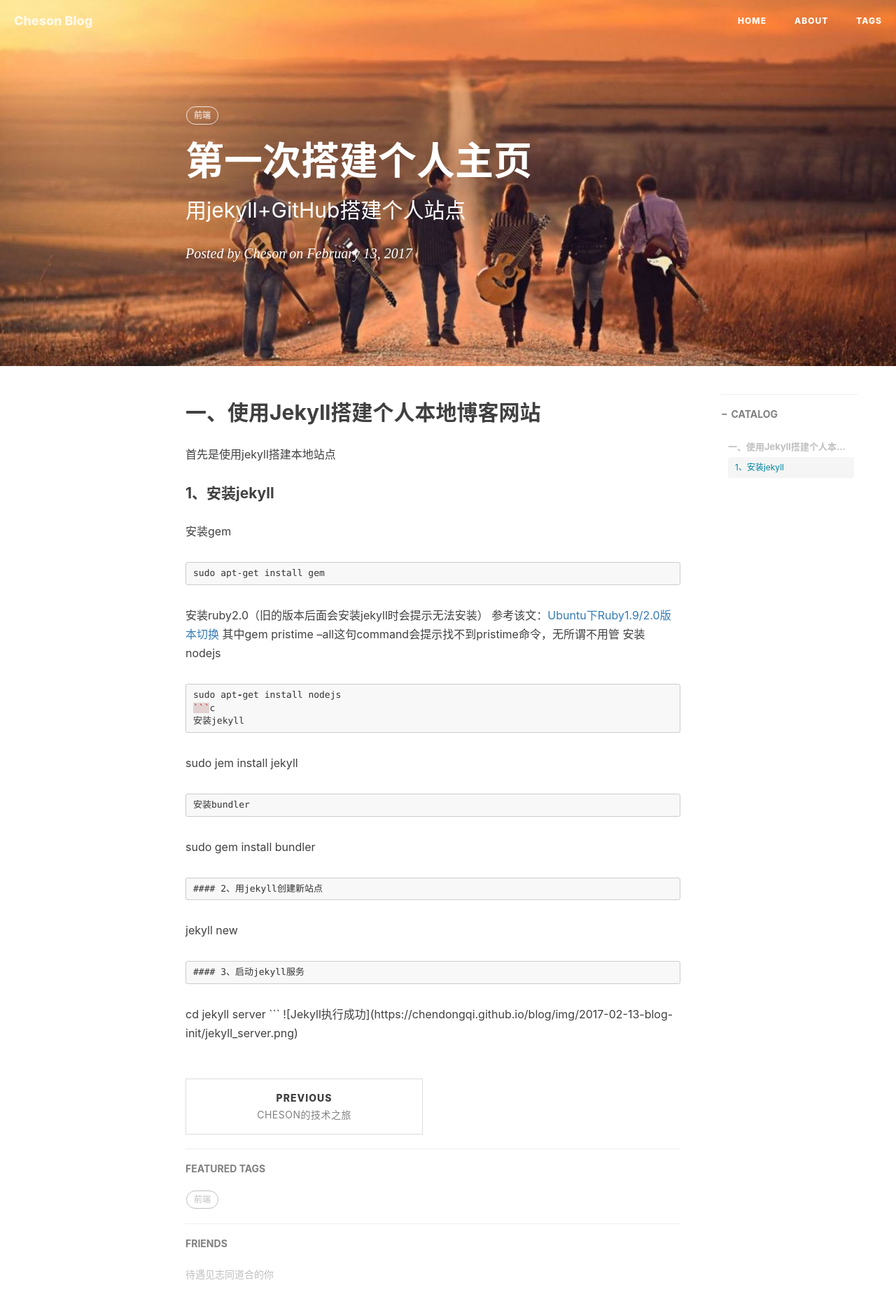
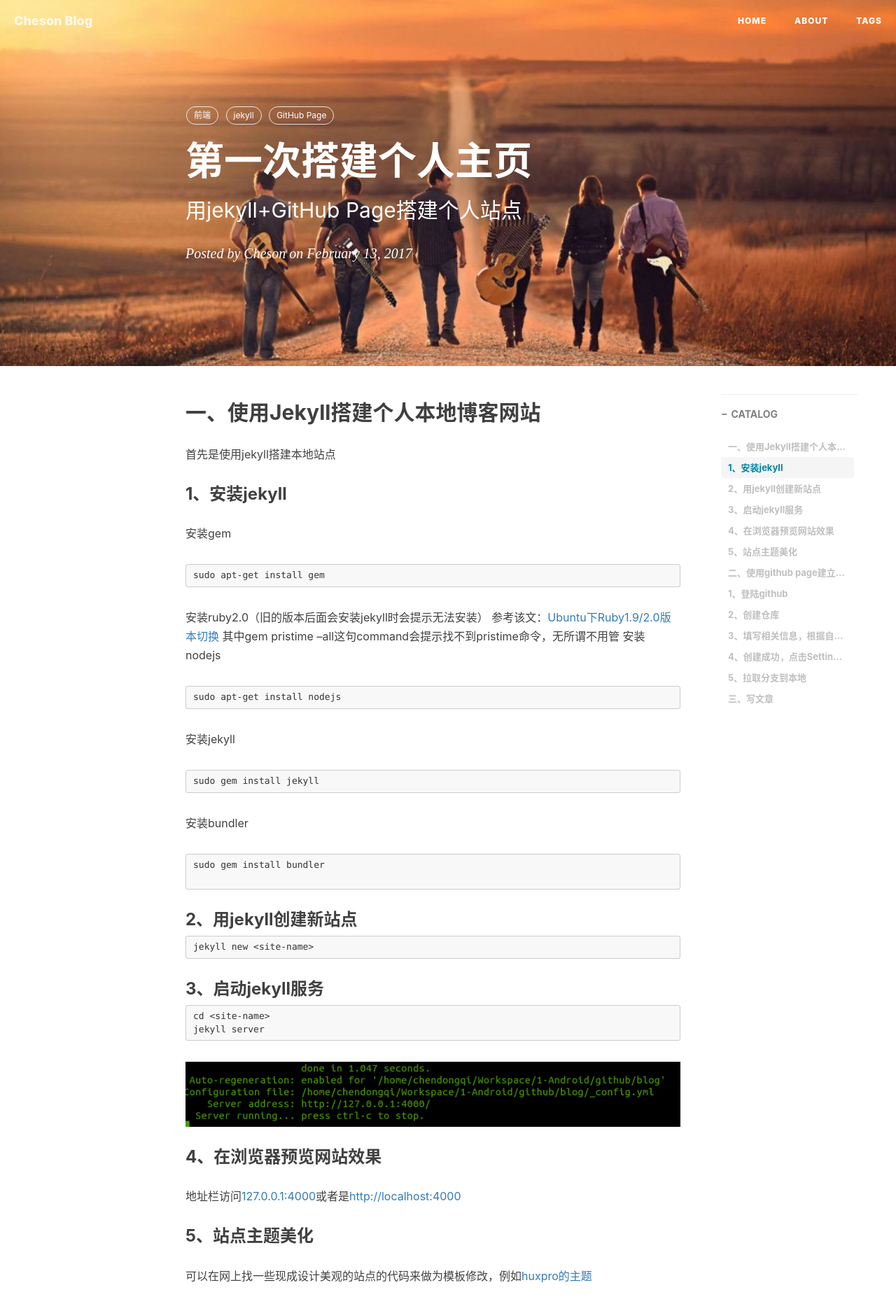
Before and after one commit to chendongqi/blog, a Jekyll site: the page built from _posts/front-end/2017-02-13-blog-init.markdown, in a window 1280 px wide. Shown: the top 1866 px of the page at 70% size. Built offline with Jekyll 4.4.1, drawn with Linux system fonts in a browser that asks for light colours; nearby versions of some CDN libraries; comment, search, counter and statistics services are not loaded; some of the changed text lies outside the part shown.

Commit message:
update paper blog init

````diff
--- a/_posts/about/2017-02-09-about-myblog.markdown
+++ b/_posts/about/2017-02-09-about-myblog.markdown
@@ -5,13 +5,16 @@
 navcolor:   "invert"
 date:       2017-02-09
 author:     "Cheson"
+header-img: "/img/website/home-bg.jpg"
 catalog: true
 tags:
     - 前端
 ---
 
 #### 搭建个人网站的初衷
+
 &emsp;&emsp;之前辗转过很多博客站点，例如163 CSDN等，后来也将文章放在一些云笔记中，加入华勤之后公司也要求在公司的技术圈上传文章。平台一多之后同步问题就复杂了，自己的技术总结被散乱得漫天飞舞，终究不是个头。索性在一个春节之后邂逅了GitHub Page，虽然本身不是做前端开发的，但是出于对个人站点的成就感以及对新技术的学习热情，果断的在工作之余学习搭建起来了自己的博客站点，同时也是也是为自己摸爬滚打好不容易写就的一些个人感悟和心得谋得一处安身地。
 
 #### 本站的内容
+
 &emsp;&emsp;这里将收录本人历年自我学习和探索留下的足迹，包括了Android方向的app开发，系统开发，framework源码解读，系统异常调试，系统性能调试，系统耗流分析；也包括了对于本职Android工作以外的技术学习，如Java并发，设计模式等；当然也会放一些个人兴趣爱好相关的文章，像Guitar和羽毛球。总而言之，在小站建立后的一段时间，我将搜集之前散落在各处的我的原创文章都分门别类的聚集于此，是对自己回顾和沉淀。
--- a/_posts/front-end/2017-02-13-blog-init.markdown
+++ b/_posts/front-end/2017-02-13-blog-init.markdown
@@ -1,44 +1,105 @@
 ---
 layout:     post
 title:      "第一次搭建个人主页"
-subtitle:   "用jekyll+GitHub搭建个人站点"
+subtitle:   "用jekyll+GitHub Page搭建个人站点"
 navcolor:   "invert"
 date:       2017-02-13
 author:     "Cheson"
+header-img: "/img/website/home-bg.jpg"
 catalog: true
 tags:
     - 前端
+    - jekyll
+    - GitHub Page
+
 ---
 
 ## 一、使用Jekyll搭建个人本地博客网站
+
 首先是使用jekyll搭建本地站点
-#### 1、安装jekyll
+
+### 1、安装jekyll
+
 安装gem
-```Bash
+
+```Shell
 sudo apt-get install gem
 ```
+
 安装ruby2.0（旧的版本后面会安装jekyll时会提示无法安装）
 参考该文：[Ubuntu下Ruby1.9/2.0版本切换](http://www.panxw.com/posts/ububtu-ruby2-install.html)
 其中gem pristime --all这句command会提示找不到pristime命令，无所谓不用管
 安装nodejs
-```java
+
+```Shell
 sudo apt-get install nodejs
-```c
+```
+
 安装jekyll
+
+```Shell
+sudo gem install jekyll
 ```
-sudo jem install jekyll
+
+安装bundler
+
+```Shell
+sudo gem install bundler
+
 ```
-安装bundler
-```
-sudo gem install bundler
-```
-#### 2、用jekyll创建新站点
-```
+
+### 2、用jekyll创建新站点
+
+```Shell
 jekyll new <site-name>
 ```
-#### 3、启动jekyll服务
-```
+
+### 3、启动jekyll服务
+
+```Shell
 cd <site-name>
 jekyll server
 ```
+
 ![Jekyll执行成功](https://chendongqi.github.io/blog/img/2017-02-13-blog-init/jekyll_server.png)
+
+### 4、在浏览器预览网站效果
+
+地址栏访问[127.0.0.1:4000](127.0.0.1:4000)或者是[http://localhost:4000](http://localhost:4000)
+
+### 5、站点主题美化
+
+可以在网上找一些现成设计美观的站点的代码来做为模板修改，例如[huxpro的主题](huxpro.github.io)
+
+## 二、使用github page建立个人站点
+
+### 1、登陆[github](github.com)
+
+你得先有一个github的账号
+
+### 2、创建仓库
+
+选择New repository创建
+![New Repository](https://chendongqi.github.io/blog/img/2017-02-13-blog-init/new_repository.png)
+
+### 3、填写相关信息，根据自己的情况来
+
+![New Repository Info](https://chendongqi.github.io/blog/img/2017-02-13-blog-init/new_repository_information.png)
+
+### 4、创建成功，点击Settings按钮进入设置界面
+
+![Repository Settings](https://chendongqi.github.io/blog/img/2017-02-13-blog-init/setting_repository.png)
+需要注意的为两处，source选择master branch并save，Custom domain这一栏为填写域名的，比如你注册了自己的域名，填写在这里时，就可以通过你的域名访问到github page上的这个站点了。否则需要通过GitHub Pages给出的默认地址来访问，例如这里为https://chendongqi.github.io/cheson.github.io/
+![Repository Settings Info](https://chendongqi.github.io/blog/img/2017-02-13-blog-init/setting_repository_information.png)
+
+### 5、拉取分支到本地
+
+用git clone将这个库拉到本地
+![Get Repository](https://chendongqi.github.io/blog/img/2017-02-13-blog-init/get_repository.png)
+然后将之前用jekyll创建出来的本地站点中的代码都merge到这个库中，并提交到github上，这样本地站点的信息就都同步到github上了
+后续的调试方式就是在本地修改，然后查看本地效果，再push到github上，再确认远程效果
+
+## 三、写文章
+
+jekyll的规则是文章都会放在_post目录下，建议用markdown来作为编辑语言，而markdown的编辑器也有很多，例如在线的[Dillinger](http://dillinger.io/)，本地的编辑器可以在网上找。
+编辑完之后文件的命名规则为xxxx-xx-xx-names.md，例如2017-02-09-other-welcome.md，然后放在_post目录下就自动成为发布的文章了
````
Also changed, not shown: img/2017-02-13-blog-init/get_repository.png (added), img/2017-02-13-blog-init/new_repository.png (added), img/2017-02-13-blog-init/new_repository_information.png (added), img/2017-02-13-blog-init/setting_repository.png (added), img/2017-02-13-blog-init/setting_repository_information.png (added), img/favicon.ico (deleted).
